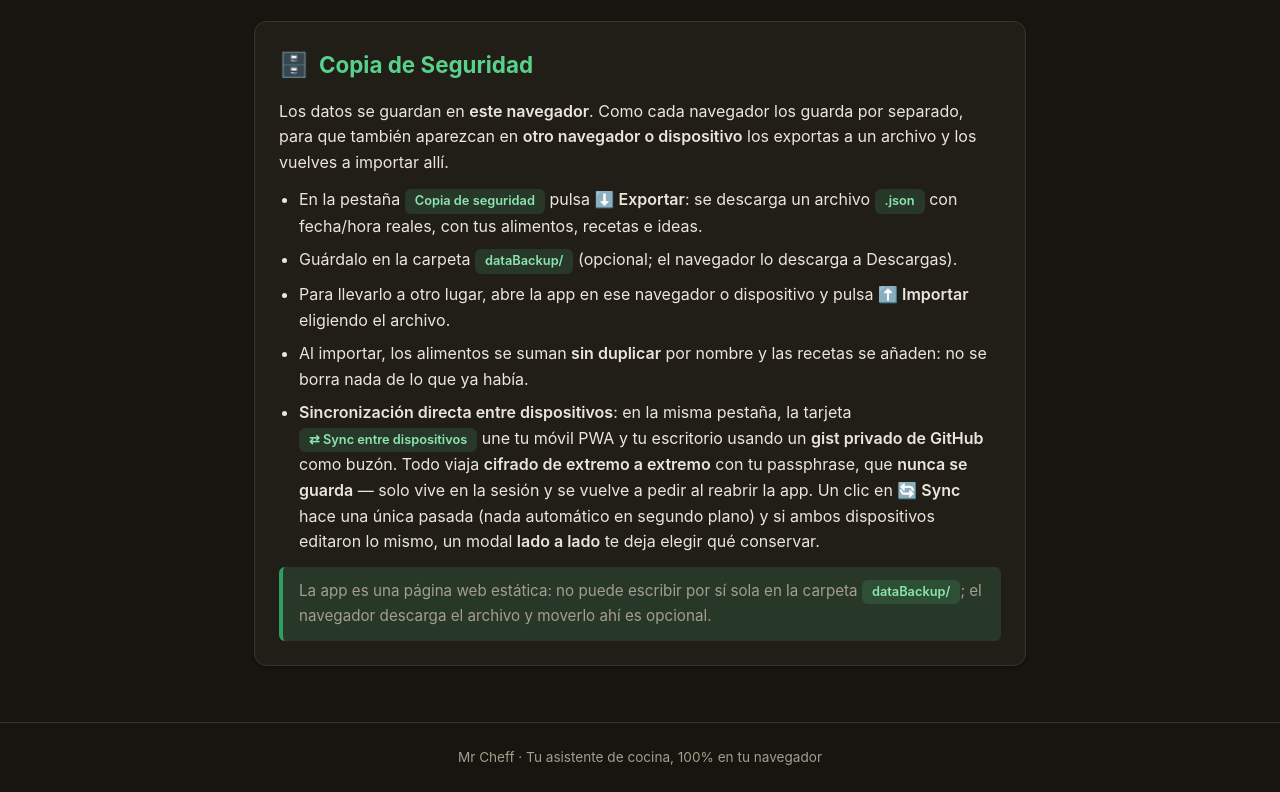
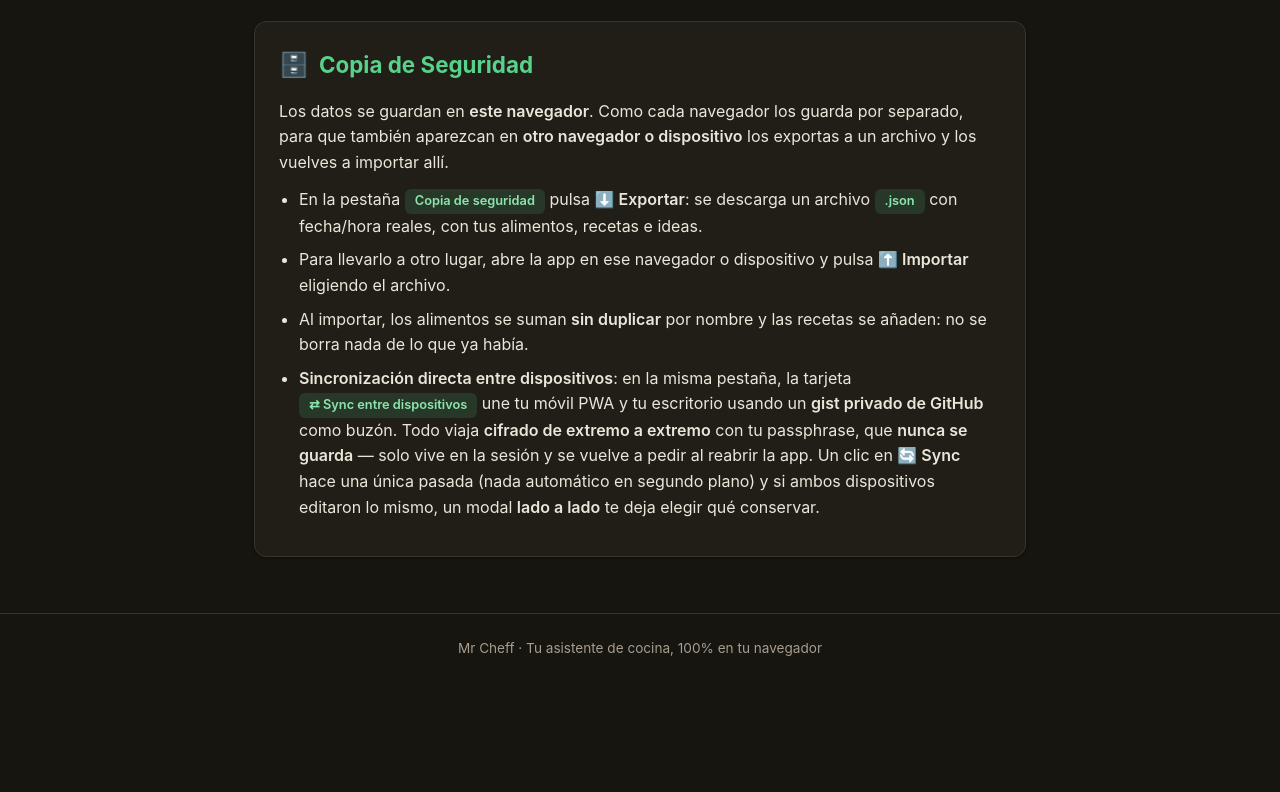
Before and after one commit to inigo9777-design/inigo9777-design.github.io, a plain HTML site: page Readme.html in a window 1280 px wide. Shown: the part 2900-3692 px from the top of the page. After the commit the page ends 3584 px from the top, so only its background shows below. Drawn offline with Linux system fonts and the light colour scheme.

Commit message:
docs(readme): README.md lleva ahora el contenido del Readme.html; fuera los pasajes de dataBackup
- Readme.html (copia de seguridad): quitado el bullet de mover el
  archivo a dataBackup/ y la aclaración final sobre que la app no
  puede escribir ahí (la sección queda: exportar → importar).
- README.md: regenerado desde el HTML ya limpio — mismas 7 secciones,
  mismo texto en español, el enlace a la versión web arriba.
- La info de la app en dataBackup sigue viva en AGENTS.md (docs del
  repo, no producto).

```diff
--- a/Readme.html
+++ b/Readme.html
@@ -234,14 +234,10 @@
             <p>Los datos se guardan en <strong>este navegador</strong>. Como cada navegador los guarda por separado, para que también aparezcan en <strong>otro navegador o dispositivo</strong> los exportas a un archivo y los vuelves a importar allí.</p>
             <ul>
                 <li>En la pestaña <span class="tag">Copia de seguridad</span> pulsa <strong>⬇️ Exportar</strong>: se descarga un archivo <span class="tag">.json</span> con fecha/hora reales, con tus alimentos, recetas e ideas.</li>
-                <li>Guárdalo en la carpeta <span class="tag">dataBackup/</span> (opcional; el navegador lo descarga a Descargas).</li>
                 <li>Para llevarlo a otro lugar, abre la app en ese navegador o dispositivo y pulsa <strong>⬆️ Importar</strong> eligiendo el archivo.</li>
                 <li>Al importar, los alimentos se suman <strong>sin duplicar</strong> por nombre y las recetas se añaden: no se borra nada de lo que ya había.</li>
                 <li><strong>Sincronización directa entre dispositivos</strong>: en la misma pestaña, la tarjeta <span class="tag">⇄ Sync entre dispositivos</span> une tu móvil PWA y tu escritorio usando un <strong>gist privado de GitHub</strong> como buzón. Todo viaja <strong>cifrado de extremo a extremo</strong> con tu passphrase, que <strong>nunca se guarda</strong> — solo vive en la sesión y se vuelve a pedir al reabrir la app. Un clic en <strong>🔄 Sync</strong> hace una única pasada (nada automático en segundo plano) y si ambos dispositivos editaron lo mismo, un modal <strong>lado a lado</strong> te deja elegir qué conservar.</li>
             </ul>
-            <div class="note">
-                La app es una página web estática: no puede escribir por sí sola en la carpeta <span class="tag">dataBackup/</span>; el navegador descarga el archivo y moverlo ahí es opcional.
-            </div>
         </section>
 
     </div>
```
Also changed, not shown: README.md.
